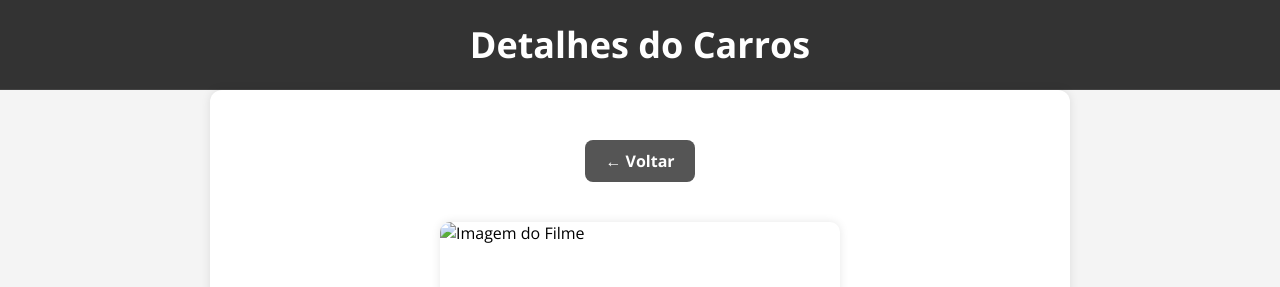
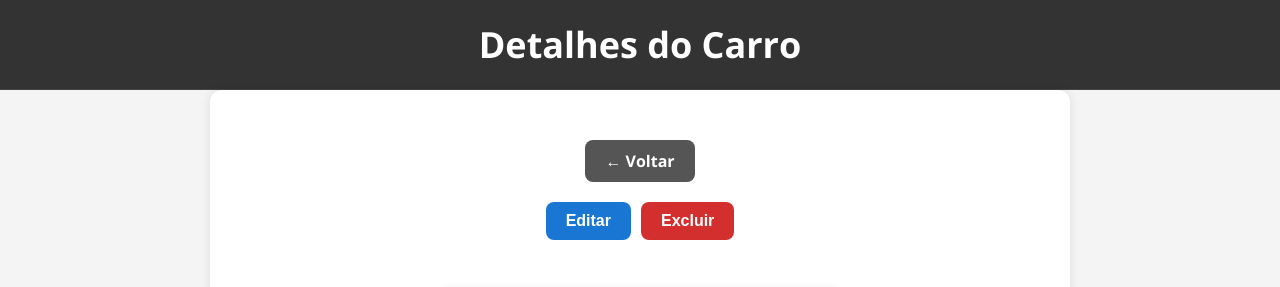
Before and after one commit to leoastoni/Loja-de-Carros, a website: page src/public/html/detalhescarros.html in a window 1280 px wide. Shown: the top 287 px of the page. Drawn offline with nearby package versions, Linux system fonts and the light colour scheme.

Commit message:
Atualização da página de cadastro de carros

```diff
--- a/servidor-loja-carros/package.json
+++ b/servidor-loja-carros/package.json
@@ -3,6 +3,7 @@
   "version": "1.0.0",
   "main": "index.js",
   "scripts": {
+    "start": "node server.js",
     "test": "echo \"Error: no test specified\" && exit 1"
   },
   "keywords": [],
--- a/src/public/css/detalhescarros.css
+++ b/src/public/css/detalhescarros.css
@@ -118,3 +118,38 @@ footer p {
 .btn-voltar:hover {
     background-color: #222;
 }
+
+.acoes-btns {
+    margin: 20px 0 10px 0;
+    display: flex;
+    gap: 10px;
+    justify-content: center;
+}
+
+.btn-editar, .btn-excluir {
+    padding: 10px 20px;
+    border: none;
+    border-radius: 8px;
+    font-size: 16px;
+    font-weight: bold;
+    cursor: pointer;
+    transition: background 0.3s;
+}
+
+.btn-editar {
+    background-color: #1976d2;
+    color: #fff;
+}
+
+.btn-editar:hover {
+    background-color: #125ea2;
+}
+
+.btn-excluir {
+    background-color: #d32f2f;
+    color: #fff;
+}
+
+.btn-excluir:hover {
+    background-color: #a31515;
+}
--- a/src/public/html/detalhescarros.html
+++ b/src/public/html/detalhescarros.html
@@ -3,22 +3,28 @@
 <head>
     <meta charset="UTF-8">
     <meta name="viewport" content="width=device-width, initial-scale=1.0">
-    <title>Detalhes do Filme</title>
+    <title>Detalhes do Carro</title>
     <link rel="stylesheet" href="/css/detalhescarros.css">
     <link href="https://fonts.googleapis.com/css2?family=Open+Sans:wght@400;700&display=swap" rel="stylesheet">
-    <script src="/scripts/detalhescarros.js"></script>
+    <script src="/scripts/detalhescarros.js" defer></script>
 </head>
 <body>
     <header>
-        <h1>Detalhes do Carros</h1>
+        <h1>Detalhes do Carro</h1>
     </header>
 
     <main class="detalhes">
         <div class="detalhes-filme"></div>
         <a href="/html/index.html" class="btn-voltar">← Voltar</a>
 
+        <!-- Botões de ação -->
+        <div class="acoes-btns">
+            <button class="btn-editar">Editar</button>
+            <button class="btn-excluir">Excluir</button>
+        </div>
+
         <h2 class="nome-item"></h2>
-        <img class="imagem-item" src="" alt="Imagem do Filme" width="300" height="450">
+        <img class="imagem-item" src="" alt="Imagem do Carro" width="300" height="450">
         <p><strong>Marca:</strong> <span class="marca-item"></span></p>
         <p><strong>Ano:</strong> <span class="ano-item"></span></p>
         <p><strong>Km:</strong> <span class="quilometragem-item"></span></p>
--- a/src/public/scripts/detalhescarros.js
+++ b/src/public/scripts/detalhescarros.js
@@ -15,4 +15,22 @@ document.addEventListener('DOMContentLoaded', () => {
       document.querySelector('.preco-item').textContent = carro.preco;
       document.querySelector('.info-item').textContent = carro.info;
     });
+
+  document.querySelector('.btn-excluir').addEventListener('click', () => {
+    if (confirm('Tem certeza que deseja excluir este carro?')) {
+      fetch(`/api/carros/${id}`, { method: 'DELETE' })
+        .then(res => {
+          if (res.ok) {
+            alert('Carro excluído com sucesso!');
+            window.location.href = '/html/index.html';
+          } else {
+            alert('Erro ao excluir carro.');
+          }
+        });
+    }
+  });
+
+  document.querySelector('.btn-editar').addEventListener('click', () => {
+    window.location.href = `/html/editarcarro.html?id=${id}`;
+  });
 });
```
Also changed, not shown: package.json (+23 -1 lines), 1 other file.
